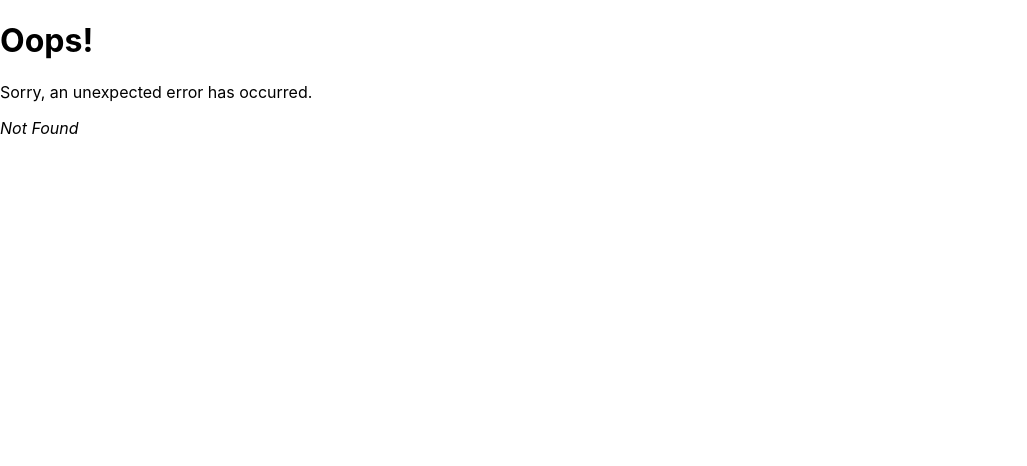
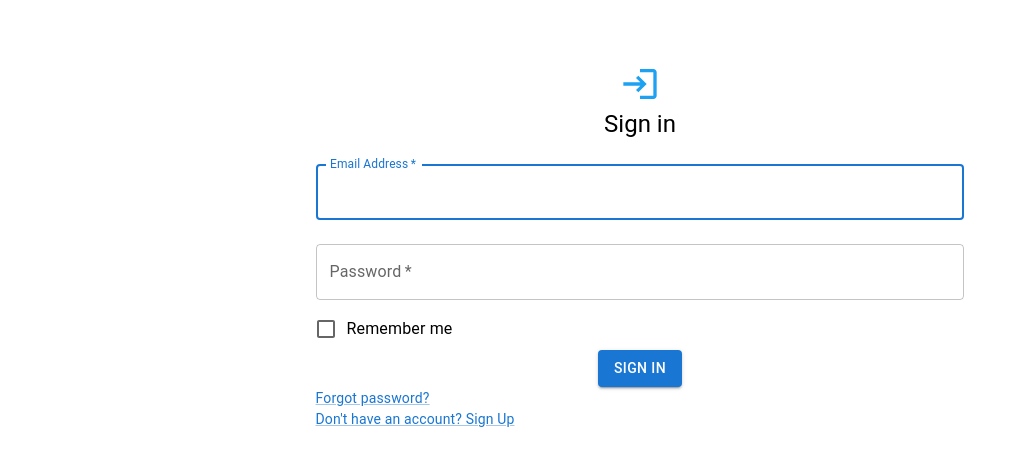
Before and after one commit to zmwebber/jsbootcamp, a React (Create React App) app in the folder bootcamp/: page /login in a window 1280 px wide. Before the commit this address had no page. Shown: the top 466 px of the page, without its empty margins (0-1027 px from the left). Built offline with nearby package versions, Linux system fonts and the light colour scheme.

Commit message:
Added User login/logout

```diff
--- a/bootcamp/src/app/store.ts
+++ b/bootcamp/src/app/store.ts
@@ -1,12 +1,12 @@
 import { configureStore, ThunkAction, Action } from '@reduxjs/toolkit';
 import counterReducer from '../features/counter/counterSlice';
-import navigationSlice from '../features/navigation/navigationSlice';
-import userSlice from '../features/userManagement/userSlice';
+import navigationReducer from '../features/navigation/navigationSlice';
+import userReducer from '../features/userManagement/userSlice';
 export const store = configureStore({
   reducer: {
     counter: counterReducer,
-    user: userSlice,
-    nav: navigationSlice,
+    user: userReducer,
+    nav: navigationReducer,
   },
 });
 
--- a/bootcamp/src/data/UserApi.ts
+++ b/bootcamp/src/data/UserApi.ts
@@ -1,8 +1,4 @@
-import {
-    configureStore,
-    createAsyncThunk,
-    createSlice,
-  } from '@reduxjs/toolkit';
+import {createAsyncThunk} from '@reduxjs/toolkit';
   import API from "./apiConfig";
   import { Profile, User } from "../models/UserProfileModel";
   import { AxiosError } from "axios";
@@ -10,68 +6,47 @@ import {
 
   export const login = createAsyncThunk(
     "users/login",
-      async (user: Profile) => {
+    async (user: Profile, BaseThunk: any) => {
       try {
         let response = await API.post(API_URL + 'login', user)
         if (response.data) {
           localStorage.setItem('user', JSON.stringify(response.data))
         }
-          return user
-      } catch (err) {
-        // let error: AxiosError = err;
-        //   const message =
-        //     (err.response && err.response.data && err.response.data.message) ||
-        //     err.message ||
-        //     err.toString()
-        //   return BaseThunk.rejectWithValue(message)
+        return response.data
+      } catch (err: any) {
+        let error: AxiosError = err;
+        const message =
+          (err.response && err.response.data && err.response.data.message) ||
+          err.message ||
+          err.toString()
         console.log(err);
+        return BaseThunk.rejectWithValue(message)
       }
     })
 
   export const addUser = createAsyncThunk(
     "users/add",
-      async (user: User) => {
+    async (user: Profile, BaseThunk: any) => {
       try {
         const response = await API.post(API_URL + 'add', user)
         if (response.data) {
           localStorage.setItem('user', JSON.stringify(response.data))
         }
         return response.data
-      } catch (err) {
-        // let error: AxiosError = err;
-        //   const message =
-        //     (err.response && err.response.data && err.response.data.message) ||
-        //     err.message ||
-        //     err.toString()
-        //   return BaseThunk.rejectWithValue(message)
+      } catch (err: any) {
+        let error: AxiosError = err;
+        const message =
+          (err.response && err.response.data && err.response.data.message) ||
+          err.message ||
+          err.toString()
         console.log(err);
+        return BaseThunk.rejectWithValue(message)
       }
     })
 
 
-  // Logout user
-  export const logout = createAsyncThunk(
-    "users/logout",
-    async (user: Profile) => {
-    try {
-      localStorage.removeItem('user')
-      return null;
-    } catch (err) {
-      // let error: AxiosError = err;
-      //   const message =
-      //     (err.response && err.response.data && err.response.data.message) ||
-      //     err.message ||
-      //     err.toString()
-      //   return BaseThunk.rejectWithValue(message)
-      console.log(err);
-      }
-  })
-
-
-
   const userService = {
     addUser,
-    logout,
     login,
   }
 
--- a/bootcamp/src/features/navigation/LeftNav.tsx
+++ b/bootcamp/src/features/navigation/LeftNav.tsx
@@ -11,20 +11,21 @@ import ListItem from '@mui/material/ListItem';
 import ListItemButton from '@mui/material/ListItemButton';
 import ListItemIcon from '@mui/material/ListItemIcon';
 import ListItemText from '@mui/material/ListItemText';
-import InboxIcon from '@mui/icons-material/MoveToInbox';
-import MailIcon from '@mui/icons-material/Mail';
-import MenuIcon from '@mui/icons-material/Menu';
-import { FormLabel } from '@mui/material';
 import HomeIcon from '@mui/icons-material/Home';
 import SettingsIcon from '@mui/icons-material/Settings';
 import PersonIcon from '@mui/icons-material/Person';
 import AssignmentIcon from '@mui/icons-material/Assignment';
 import EventRepeatIcon from '@mui/icons-material/EventRepeat';
 import GradingIcon from '@mui/icons-material/Grading';
-import { redirect } from 'react-router-dom';
 import { useNavigate } from "react-router-dom";
 import {push} from "./navigationSlice";
+import {logout} from '../userManagement/userSlice'
+import { useStore } from 'react-redux';
+import FormLabel from '@mui/material/FormLabel';
+import MenuIcon from '@mui/icons-material/Menu';
+import { increment } from '../counter/counterSlice';
 import { useAppSelector, useAppDispatch } from '../../app/hooks';
+
 const Item = styled(Paper)(({ theme }) => ({
     backgroundColor: theme.palette.mode === 'dark' ? '#1A2027' : '#fff',
     ...theme.typography.body2,
@@ -33,10 +34,8 @@ const Item = styled(Paper)(({ theme }) => ({
     color: theme.palette.text.secondary,
   }));
 
-
-
-
 export function LeftNav() {
+  const store = useStore();
   const dispatch = useAppDispatch();
   const navigate = useNavigate();
   type Anchor = 'Menu';
@@ -75,8 +74,17 @@ export function LeftNav() {
       case 'Profile':
         break;
       case 'Login':
+        console.log("Redirecting to: " + '/login');
+        dispatch(push("/login"));
+        navigate("/login");
         break;
       case 'Logout':
+        console.log("Logging Out: ");
+        localStorage.removeItem('user');
+        dispatch(logout());
+        console.log("Redirecting to: " + '/login');
+        dispatch(push("/login"));
+        navigate("/login");
         break;
       case 'Register':
         console.log("Redirecting to: " + '/register');
--- /dev/null
+++ b/bootcamp/src/features/userManagement/Login.module.css
@@ -0,0 +1,19 @@
+.icon{
+    color: #1DA1F2;
+}
+
+.login {
+    /* outline: auto;
+    outline-color: rgba(0, 0, 0, 0.1); */
+    min-height: 30rem;
+    min-width: 45rem;
+    background-color: white;
+    border-radius: 20px;
+}
+
+.button{
+    display: flex;
+    align-items: center;
+    justify-content: center;
+    margin:auto;
+}
--- /dev/null
+++ b/bootcamp/src/features/userManagement/LoginForm.tsx
@@ -0,0 +1,146 @@
+import React, { useState } from "react";
+import { useStore } from "react-redux";
+import { Alert, AlertTitle, Box, Button, Checkbox, Container, CssBaseline, FormControlLabel, Grid, Link, SvgIcon, TextField, ThemeProvider, Typography } from "@mui/material";
+import { createTheme } from '@mui/material/styles';
+import { styled } from "@mui/system";
+import LoginIcon from '@mui/icons-material/Login';
+import { useNavigate } from "react-router-dom";
+import styles from './Login.module.css';
+import { StaticDatePicker } from "@mui/x-date-pickers";
+
+import { selectOptions } from "@testing-library/user-event/dist/types/setup/directApi";
+import { User } from "../../models/UserProfileModel";
+import { login } from "../../data/UserApi";
+
+
+
+
+function Login(props: any) {
+	const navigate = useNavigate();
+	const store = useStore();
+	const state: any = store.getState();
+
+	const [email, setEmail] = useState("");
+	const [password, setPassword] = useState("");
+	const [loginAttempted, setloginAttempted] = useState(false);
+
+	const handleSubmit = (e: any) => {
+		e.preventDefault();
+
+		const user = new User(email, password)
+		const action = login(user);
+
+		store
+			.dispatch(action)
+			.unwrap()
+			.then(handleRedirect)
+			.catch((error: any) => {
+				handleBadLogin(error);
+			});
+
+		e.target.reset();
+
+		if (props.className == "modal") {
+			props.handleClose();
+		}
+	};
+
+	function handleRedirect() {
+		const currentState: any = store.getState();
+
+		if (currentState.user.profile.token !== null && currentState.user.loginSuccess == true) { // Change eventually from toxen exists -> token is valid and isn't expired
+			console.log("Login Success, redirected to Home");
+			navigate("/") //fixme: put navigates into state
+		}
+	}
+
+	function handleBadLogin(error: any) {
+		setloginAttempted(true)
+
+		if (error.response.status == 400) {
+			console.log(error);
+		}
+	}
+
+	return (
+		<div id="login-div" className={styles.login}>
+				<Grid>
+					<Box
+						sx={{
+							marginTop: 8,
+							display: 'flex',
+							flexDirection: 'column',
+							alignItems: 'center',
+						}}
+					>
+						<div className={styles.icon}>
+							<SvgIcon component={LoginIcon} style={{ fontSize: 40 }} />
+						</div>
+						<Typography component="h1" variant="h5">
+							Sign in
+						</Typography>
+
+						{state.user.loginSuccess === false && loginAttempted === true &&
+							<Alert severity="error">
+								{state.user.message}
+							</Alert>
+						}
+
+						<Box component="form" onSubmit={handleSubmit} noValidate sx={{ mt: 1 }}>
+							<TextField
+								margin="normal"
+								required
+								fullWidth
+								id="email"
+								label="Email Address"
+								name="email"
+								autoComplete="email"
+								autoFocus
+								onChange={(e) => setEmail(e.target.value)}
+							/>
+							<TextField
+								margin="normal"
+								required
+								fullWidth
+								name="password"
+								label="Password"
+								type="password"
+								id="password"
+								autoComplete="current-password"
+								onChange={(e) => setPassword(e.target.value)}
+							/>
+							<FormControlLabel
+								control={<Checkbox value="remember" color="primary" />}
+								label="Remember me"
+                                className={styles.button}
+							/>
+                            <div className={styles.button}>
+							<Button
+								type="submit"
+								variant="contained"
+								id="login-button"
+							>
+								Sign In
+							</Button></div>
+							<Grid>
+								<Grid item xs>
+									<Link href="#" variant="body2">
+										Forgot password?
+									</Link>
+								</Grid>
+								<Grid item>
+									<Link href="#" variant="body2">
+										{"Don't have an account? Sign Up"}
+									</Link>
+								</Grid>
+							</Grid>
+						</Box>
+					</Box>
+				</Grid>
+
+		</div>
+
+	);
+}
+
+export default Login;
--- /dev/null
+++ b/bootcamp/src/features/userManagement/LoginPage.tsx
@@ -0,0 +1,17 @@
+import * as React from 'react';
+import Box from '@mui/material/Box';
+import Item from '../shared/PaperWrapper'
+import Grid from '@mui/material/Unstable_Grid2';
+import Login from './LoginForm'
+
+export function LoginPage() {
+    return (
+      <Box sx={{ flexGrow: 1 }}>
+        <Grid container spacing={2}>
+          <Grid xs={12} md={12}>
+            <Login/>
+          </Grid>
+        </Grid>
+      </Box>
+    );
+  }
--- a/bootcamp/src/features/userManagement/RegistrationForm.tsx
+++ b/bootcamp/src/features/userManagement/RegistrationForm.tsx
@@ -88,7 +88,7 @@ function RegistrationForm(props: any) {
 			</form>
 			{	success &&
 				<div className="registration-success">
-					<h3>Profile Registered!</h3>
+					<h3>Profile Submitted to DB!</h3>
 				</div>
 			}
 		</div>
--- a/bootcamp/src/features/userManagement/userSlice.ts
+++ b/bootcamp/src/features/userManagement/userSlice.ts
@@ -1,8 +1,6 @@
-import { LensTwoTone } from '@mui/icons-material';
-import { useRadioGroup } from '@mui/material';
-import { createSlice, createAsyncThunk, Slice } from '@reduxjs/toolkit'
-import userService, { addUser, login, logout } from '../../data/UserApi'
-import { RootState } from '../../app/store';
+import { createSlice, Slice, PayloadAction } from '@reduxjs/toolkit'
+import { addUser, login } from '../../data/UserApi'
+import { RootState, AppThunk } from '../../app/store';
 import {Profile} from '../../models/UserProfileModel'
 // Get user from localStorage
 
@@ -22,20 +20,22 @@ export interface UserState {
   isSuccess: boolean,
   isLoading: boolean,
   message: string,
+  loginSuccess: boolean
   }
 
-const initialState = {
+const initialState : UserState= {
   profile : user,
   isError: false,
   isSuccess: false,
   isLoading: false,
   message: '',
+  loginSuccess: false
 }
 
 
 
-export const authSlice : Slice = createSlice({
-  name: 'auth',
+export const authSlice = createSlice({
+  name: 'user',
   initialState,
   reducers: {
     reset: (state) => {
@@ -43,48 +43,58 @@ export const authSlice : Slice = createSlice({
       state.isSuccess = false
       state.isError = false
       state.message = ''
+      state.loginSuccess = false
+    },
+    logout: (state) => {
+      state.profile = undefined
+      state.isLoading = false
+      state.isSuccess = false
+      state.isError = false
+      state.message = 'Successfully Logged Out'
+      state.loginSuccess = false
     },
   },
   extraReducers: (builder) => {
     builder
       .addCase(addUser.pending, (state) => {
         state.isLoading = true
+        state.loginSuccess = false
       })
       .addCase(addUser.fulfilled, (state, action) => {
         state.isLoading = false
         state.isSuccess = true
         state.profile = action.payload
+        state.loginSuccess = false
       })
       .addCase(addUser.rejected, (state, action) => {
         state.isLoading = false
         state.isError = true
         state.message = "Failed to save user!"
         state.profile = undefined
+        state.loginSuccess = false
       })
       .addCase(login.pending, (state) => {
+        state.loginSuccess = false
         state.isLoading = true
       })
       .addCase(login.fulfilled, (state, action) => {
+        state.profile = action.payload ? action.payload : undefined
+        state.loginSuccess = true
         state.isLoading = false
+        state.isError = false
+        state.message = "Successfully logged in."
         state.isSuccess = true
-        state.profile = action.payload? action.payload : undefined
       })
       .addCase(login.rejected, (state, action) => {
+        state.loginSuccess = false
         state.isLoading = false
         state.isError = true
-        state.message = "Failed to login!"
-        state.profile = undefined
-      })
-      .addCase(logout.fulfilled, (state) => {
+        state.message = "Invalid Login Attepmt!"
+        state.isSuccess = false
         state.profile = undefined
       })
   },
 })
 
-export const { reset } = authSlice.actions;
-
-export const selectUser = (
-		(state: RootState) => state.user.profile
-	);
-
+export const { reset, logout } = authSlice.actions;
 export default authSlice.reducer
--- a/bootcamp/src/index.tsx
+++ b/bootcamp/src/index.tsx
@@ -13,6 +13,7 @@ import {
 import ErrorPage from './features/shared/ErrorPage';
 import { RegistrationPage } from './features/userManagement/RegistrationPage';
 import { HomePage } from './features/homePage/HomePage';
+import { LoginPage } from './features/userManagement/LoginPage';
 
 const container = document.getElementById('root')!;
 const root = createRoot(container);
@@ -32,6 +33,10 @@ const router = createBrowserRouter([
       },
     ],
   },
+  {
+    path: "/login",
+    element: <LoginPage />,
+  },
 ]);
 root.render(
   <React.StrictMode>
```
Also changed, not shown: bootcamp/src/features/navigation/navigationSlice.ts (+1 -8 lines). Lines whose indentation alone changed are shown as unchanged.
